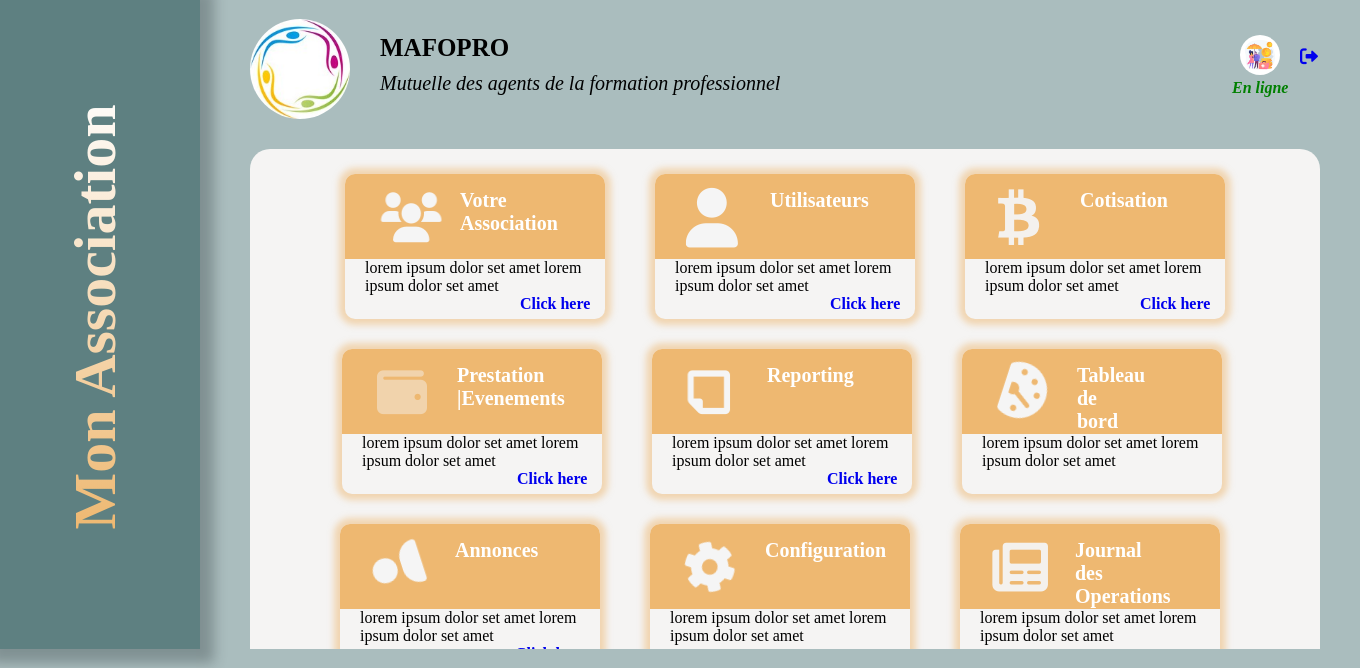
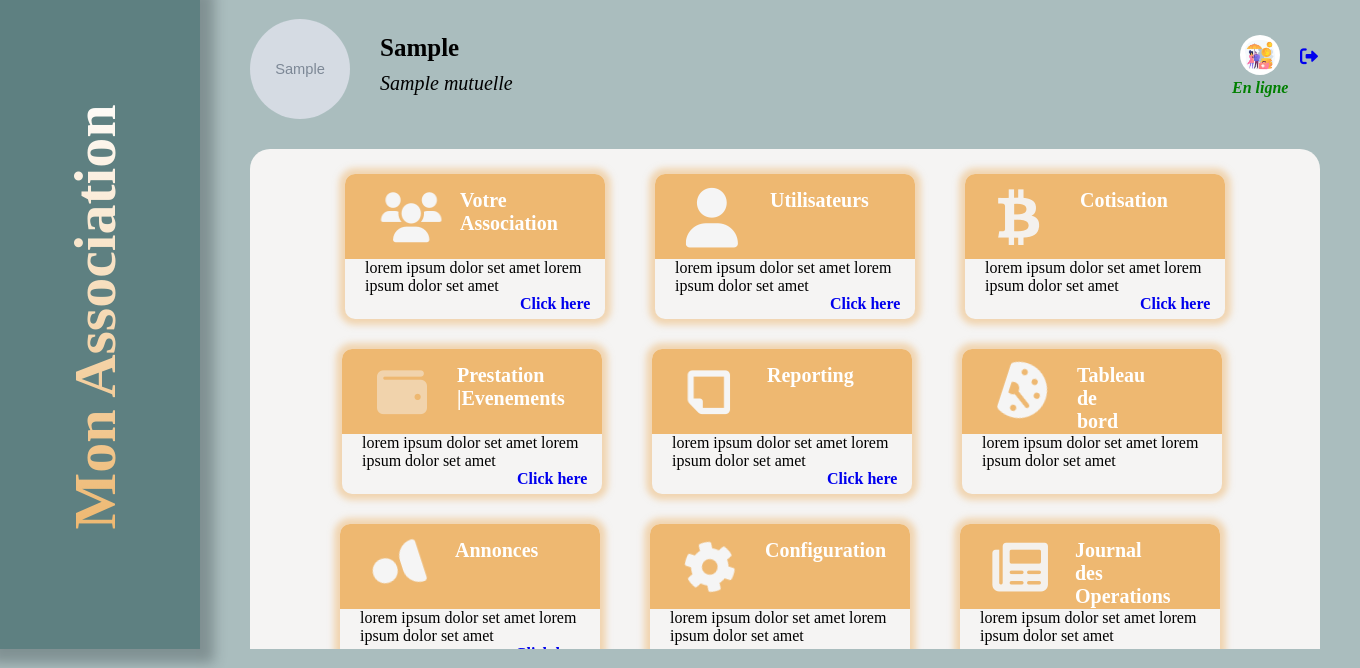
Before and after one commit to arnold-peydhom/Mutuelle-project, a Django app: page /home/ in a window 1360 px wide. Shown: the top 668 px of the page. Run offline with Django 4.2, Linux system fonts and the light colour scheme; tables that the repository leaves empty hold one stand-in row (values such as "Sample post"); grey boxes marked "Sample" are stand-in pictures.

```diff
--- a/app_crud/crud/templates/crud/home.html
+++ b/app_crud/crud/templates/crud/home.html
@@ -18,14 +18,15 @@
 
     <div class="titlebar">
         <p class="titlename">Mon Association</p>
-        <img src="{%static 'crud/assets/img6.jpg' %}" class="img" width="100px" height="100px"/>
+        {% for assocs in assoc %}
+        <img src={{assocs.logo}} class="img" width="100px" height="100px"/>
     </div>
 
     <div class="header">
-        <p class="name1">MAFOPRO</p>
-        <em><p class="name2">Mutuelle des agents de la formation professionnel</p></em>
+        <p class="name1">{{assocs.abbreviation}}</p>
+        <em><p class="name2">{{assocs.nom_association}}</p></em>
     </div>
-
+        {% endfor %}
     <div class="coordonnes">
         <img src="{%static 'crud/assets/img2.png' %}" class="img2" width="40px" height="40px"/>
         <em><p class="statut">En ligne</p></em>
--- a/app_crud/crud/views.py
+++ b/app_crud/crud/views.py
@@ -31,7 +31,8 @@ def enrg_remb(request):
     return render(request, 'crud/enrg_remb.html')
 
 def home(request):
-    return render(request, 'crud/home.html')
+    association = Mutuelle.objects.all()
+    return render(request, 'crud/home.html',context={"assoc":association})
 
 def prestation(request):
     return render(request, 'crud/prestation.html')
```
